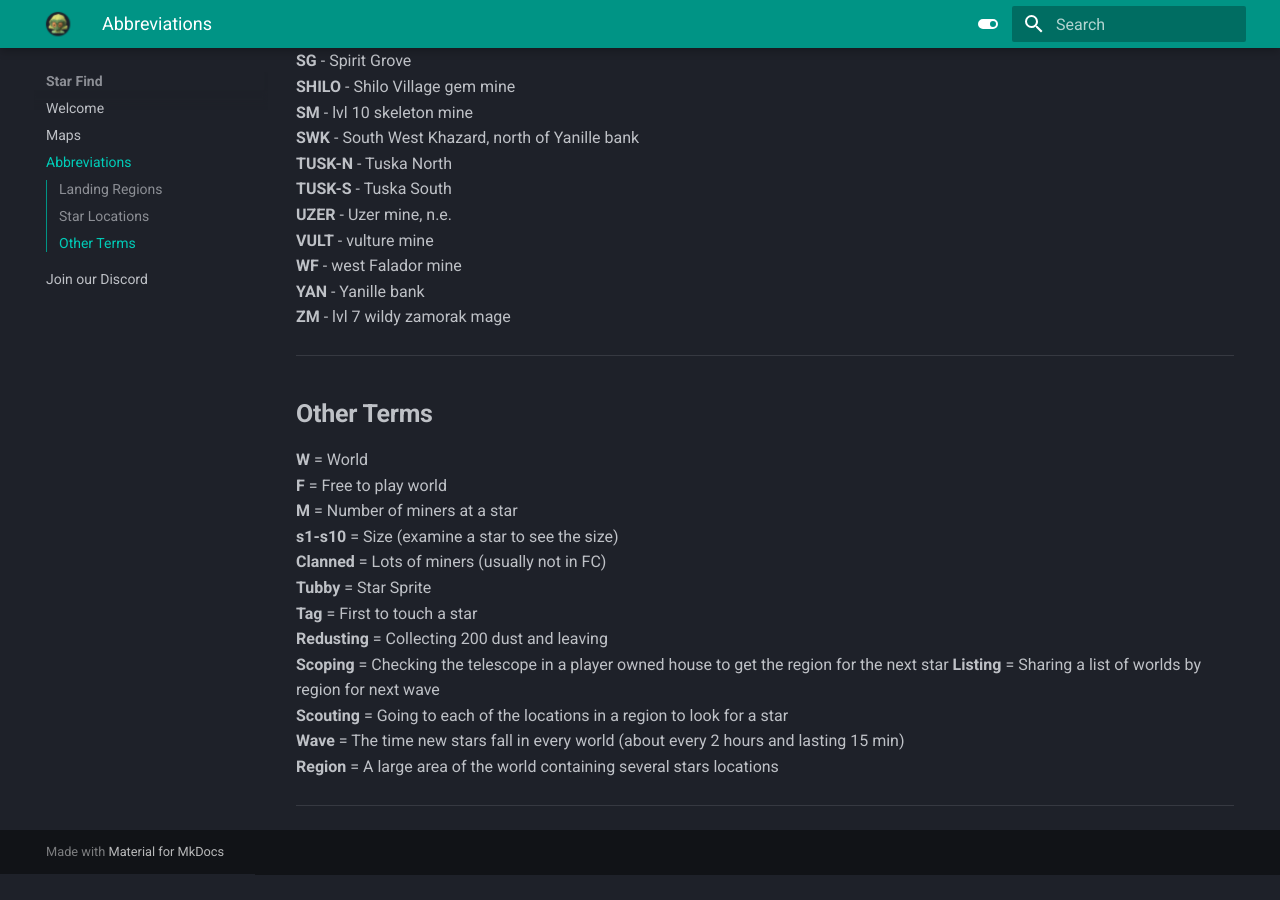
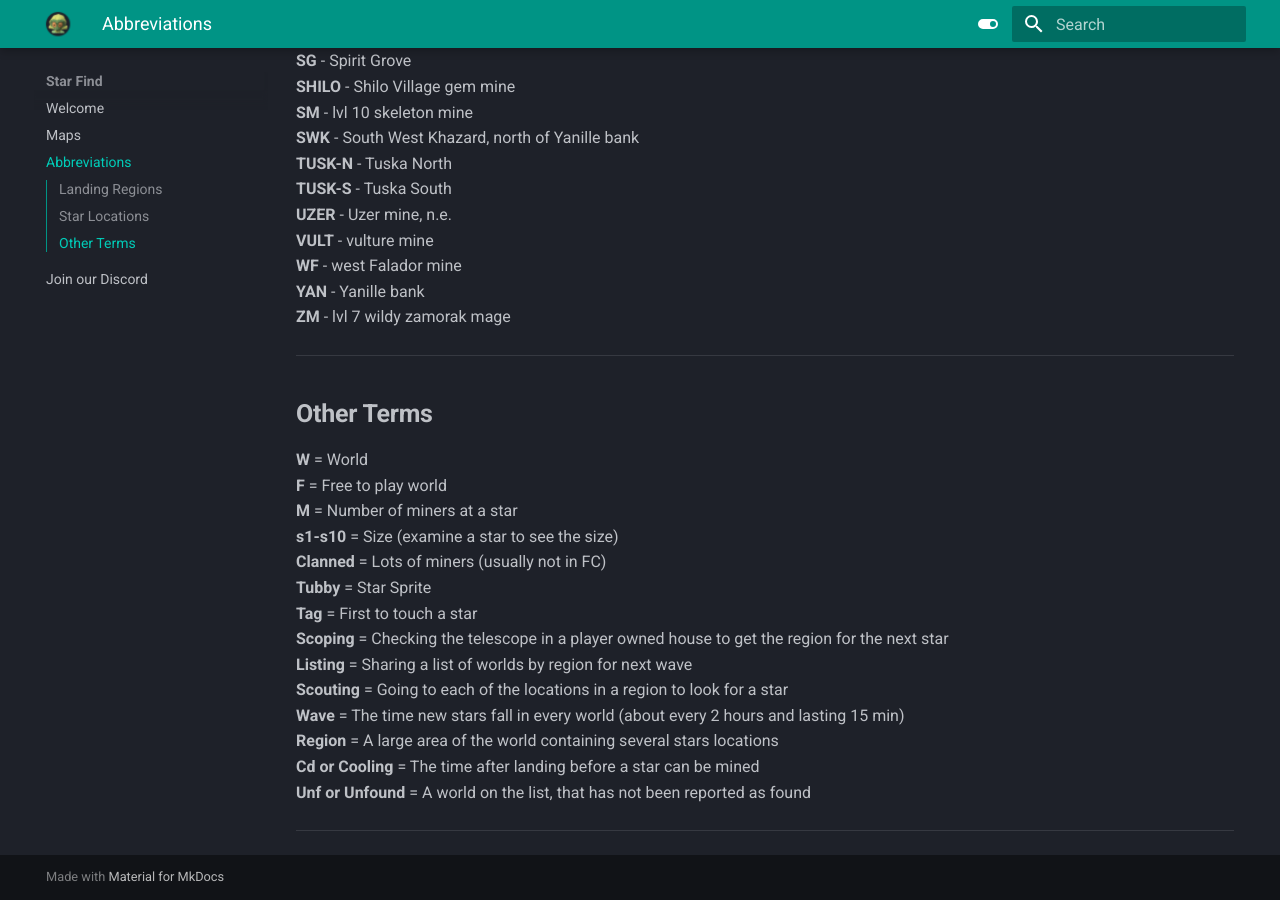
Before and after one commit to Star-Find-RS/Star-Find-Docs, an MkDocs documentation site: the page built from docs/abbreviations.md, in a window 1280 px wide and 900 px high, scrolled down 2191 px. Built offline with MkDocs 1.6.1 and Material for MkDocs 9.7.7, drawn with Linux system fonts in a browser that asks for light colours; before the commit the page ends 3065 px from its top, so only the background shows below that.

Commit message:
Added cooling & unfound

```diff
--- a/docs/abbreviations.md
+++ b/docs/abbreviations.md
@@ -98,10 +98,11 @@ _Alphabetical list of All Locations_
 **Clanned** = Lots of miners (usually not in FC)
 **Tubby** = Star Sprite
 **Tag** = First to touch a star
-**Redusting** = Collecting 200 dust and leaving
-**Scoping** = Checking the telescope in a player owned house to get the   region for the next star
+**Scoping** = Checking the telescope in a player owned house to get the region for the next star
 **Listing** = Sharing a list of worlds by region for next wave
 **Scouting** = Going to each of the locations in a region to look for a star
 **Wave** = The time new stars fall in every world (about every 2 hours and lasting 15 min)
 **Region** = A large area of the world containing several stars locations
+**Cd or Cooling** = The time after landing before a star can be mined
+**Unf or Unfound** = A world on the list, that has not been reported as found
 ---
```
